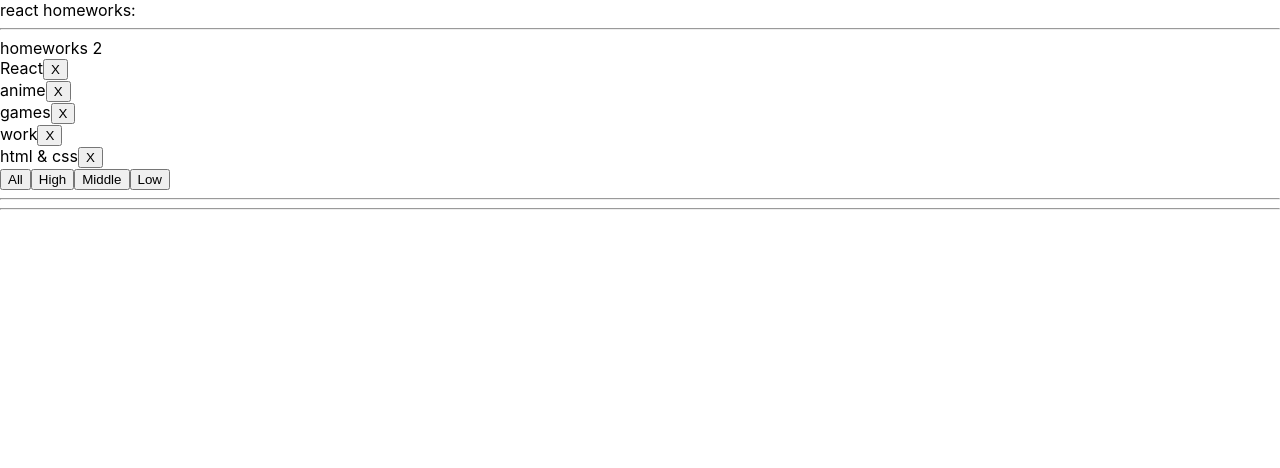
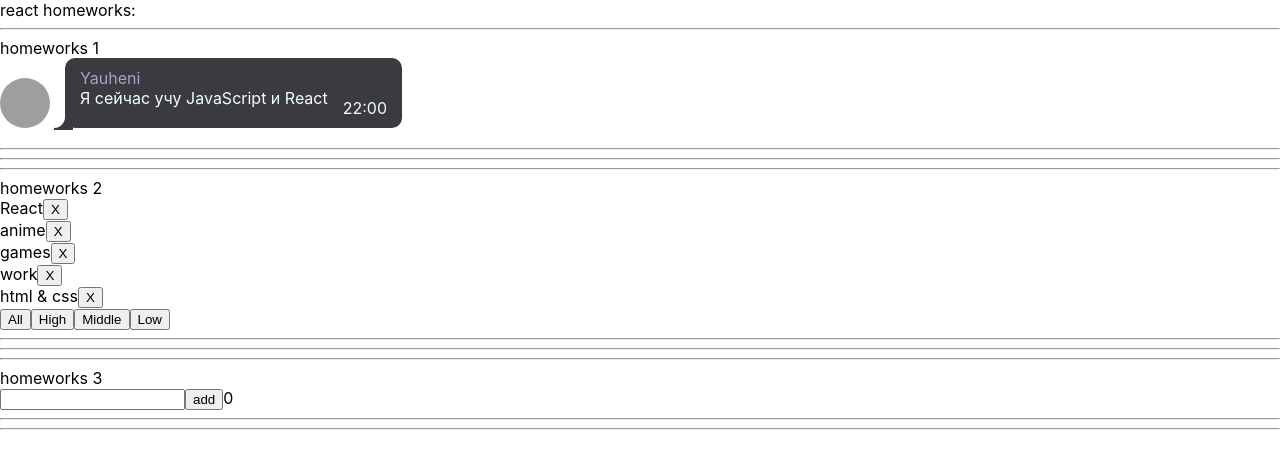
Before and after one commit to Evgeniy-92/homework-IT-Incubator, a React (Create React App) app: page / in a window 1280 px wide. Shown: the top 468 px of the page. Built offline with nearby package versions, Linux system fonts and the light colour scheme; grey boxes are pictures that could not be loaded.

Commit message:
third homework

```diff
--- a/package.json
+++ b/package.json
@@ -10,10 +10,12 @@
     "@types/node": "^12.0.0",
     "@types/react": "^17.0.0",
     "@types/react-dom": "^17.0.0",
+    "@types/uuid": "^8.3.1",
     "react": "^17.0.2",
     "react-dom": "^17.0.2",
     "react-scripts": "4.0.3",
     "typescript": "^4.1.2",
+    "uuid": "^8.3.2",
     "web-vitals": "^1.0.1"
   },
   "scripts": {
--- a/src/p1-main/m1-ui/u1-app/App.tsx
+++ b/src/p1-main/m1-ui/u1-app/App.tsx
@@ -2,14 +2,15 @@
 import s from './App.module.css'
 import HW1 from '../../../p2-homeworks/h1/HW1'
 import HW2 from "../../../p2-homeworks/h2/HW2";
+import HW3 from '../../../p2-homeworks/h3/HW3';
 
 function App() {
     return (
         <div className={s.App}>
             <div>react homeworks:</div>
-            {/*<HW1/>*/}
+            <HW1/>
             <HW2/>
-            {/*<HW3/>*/}
+            <HW3/>
             {/*<HW4/>*/}
             {/*<HW5/>*/}
 
--- a/src/p2-homeworks/h2/Affair.tsx
+++ b/src/p2-homeworks/h2/Affair.tsx
@@ -13,7 +13,6 @@
     return (
         <div>
             {props.affair.name}
-
             <button onClick={deleteCallback}>X</button>
         </div>
     )
--- a/src/p2-homeworks/h2/Affairs.tsx
+++ b/src/p2-homeworks/h2/Affairs.tsx
@@ -1,10 +1,10 @@
 import React from 'react'
 import Affair from './Affair'
-import {AffairType} from './HW2'
+import {AffairType, FilterType} from './HW2'
 
 type AffairsPropsType = {
     data: Array<AffairType>
-    setFilter: any
+    setFilter: (filter: FilterType) => void
     deleteAffairCallback: (_id: number) => void
 }
 
--- a/src/p2-homeworks/h3/Greeting.tsx
+++ b/src/p2-homeworks/h3/Greeting.tsx
@@ -1,25 +1,26 @@
-import React from 'react'
+import React, {ChangeEvent, KeyboardEvent} from 'react'
 import s from './Greeting.module.css'
 
 type GreetingPropsType = {
-    name: any // need to fix any
-    setNameCallback: any // need to fix any
-    addUser: any // need to fix any
-    error: any // need to fix any
-    totalUsers: any // need to fix any
+    name: string
+    setNameCallback: (e: ChangeEvent<HTMLInputElement>) => void
+    addUser: () => void
+    error: string
+    totalUsers: number
+    onKeyPressHandler: (e: KeyboardEvent<HTMLInputElement>) => void
 }
 
 // презентационная компонента (для верстальщика)
 const Greeting: React.FC<GreetingPropsType> = (
-    {name, setNameCallback, addUser, error, totalUsers} // деструктуризация пропсов
+    {name, setNameCallback, onKeyPressHandler, addUser, error, totalUsers}
 ) => {
-    const inputClass = s.error // need to fix with (?:)
+    const inputClass = error === "Error, incorrect name" ? s.error : ""
 
     return (
         <div>
-            <input value={name} onChange={setNameCallback} className={inputClass}/>
+            <input value={name} onChange={setNameCallback} className={inputClass} onKeyPress={onKeyPressHandler}/>
             <span>{error}</span>
-            <button onClick={addUser}>add</button>
+            <button onClick={addUser} >add</button>
             <span>{totalUsers}</span>
         </div>
     )
--- a/src/p2-homeworks/h3/GreetingContainer.tsx
+++ b/src/p2-homeworks/h3/GreetingContainer.tsx
@@ -1,9 +1,10 @@
-import React, {useState} from 'react'
+import React, {ChangeEvent, KeyboardEvent, useState} from 'react'
 import Greeting from './Greeting'
+import {UserType} from "./HW3";
 
 type GreetingContainerPropsType = {
-    users: any // need to fix any
-    addUserCallback: any // need to fix any
+    users: Array<UserType>
+    addUserCallback: (name: string) => void
 }
 
 // более простой и понятный для новичков
@@ -11,18 +12,35 @@
 
 // более современный и удобный для про :)
 // уровень локальной логики
-const GreetingContainer: React.FC<GreetingContainerPropsType> = ({users, addUserCallback}) => { // деструктуризация пропсов
-    const [name, setName] = useState<any>('') // need to fix any
-    const [error, setError] = useState<any>('') // need to fix any
+const GreetingContainer: React.FC<GreetingContainerPropsType> = ({users, addUserCallback}) => { // деструктуризация
+    // пропсов
+    const [name, setName] = useState<string>('')
+    const [error, setError] = useState<string>('')
 
-    const setNameCallback = (e: any) => { // need to fix any
-        setName('') // need to fix
-    }
-    const addUser = () => {
-        alert(`Hello  !`) // need to fix
+    const setNameCallback = (e: ChangeEvent<HTMLInputElement>) => {
+        const newValue: string = e.currentTarget.value
+        setName(newValue)
+        setError("")
     }
 
-    const totalUsers = 0 // need to fix
+    const addUser = () => {
+        if (name.trim() === "") {
+            setError("Error, incorrect name")
+            return
+        }
+        addUserCallback(name)
+        setName("")
+        alert(`Hello ${name} !`)
+    }
+
+    const onKeyPressHandler = (e: KeyboardEvent<HTMLInputElement>) => {
+        if (e.key === "Enter") {
+            addUser()
+        }
+    }
+
+    const totalUsers = users.length
+
 
     return (
         <Greeting
@@ -31,6 +49,7 @@
             addUser={addUser}
             error={error}
             totalUsers={totalUsers}
+            onKeyPressHandler={onKeyPressHandler}
         />
     )
 }
--- a/src/p2-homeworks/h3/HW3.tsx
+++ b/src/p2-homeworks/h3/HW3.tsx
@@ -1,18 +1,20 @@
 import React, {useState} from 'react'
+import { v1 } from 'uuid'
 import GreetingContainer from './GreetingContainer'
 
 // types
 export type UserType = {
-    _id: any // need to fix any
-    name: any // need to fix any
+    _id: string
+    name: string
 }
 
 // уровень работы с глобальными данными
 function HW3() {
-    const [users, setUsers] = useState<any>([]) // need to fix any
+    const [users, setUsers] = useState<Array<UserType>>([])
 
-    const addUserCallback = (name: any) => { // need to fix any
-        setUsers([]) // need to fix
+    const addUserCallback = (name: string) => {
+        const newUser: UserType = {_id: v1(), name}
+        setUsers([newUser, ...users])
     }
 
     return (
```
Also changed, not shown: 1 other file (tests, documents, lock files or other folders).
